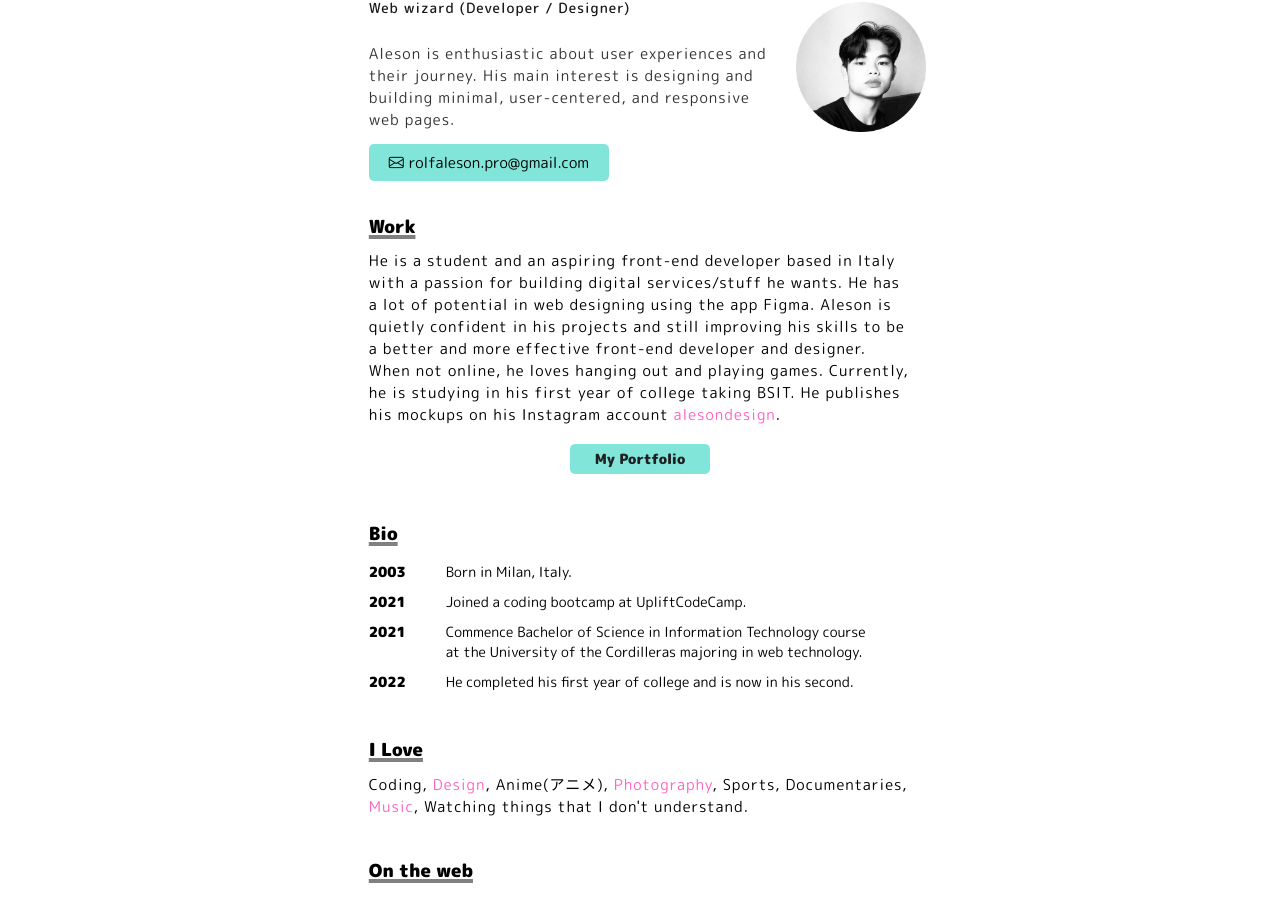
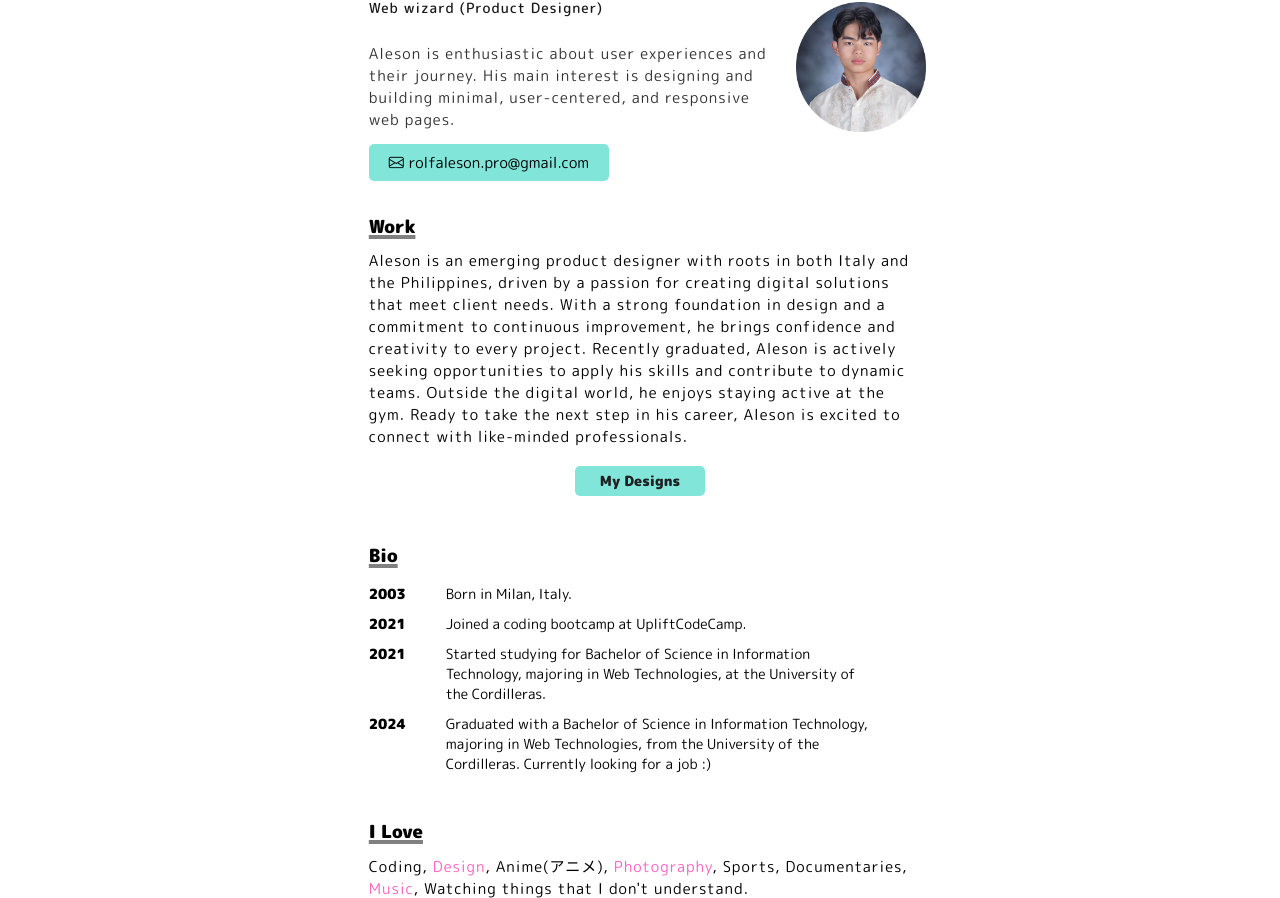
Before and after one commit to alesonpro/alesongalvez, a plain HTML site: page index.html in a window 1280 px wide. Shown: the part 152-1050 px from the top of the page. Drawn offline with nearby package versions, Linux system fonts and the light colour scheme.

Commit message:
added changes a new link on the navbar, updated informations toindex, design, and works

```diff
--- a/index.html
+++ b/index.html
@@ -23,6 +23,7 @@
         <input class="menu-btn" type="checkbox" id="menu-btn">
         <label class="menu-icon" for="menu-btn"><span class="nav-icon"></span></label>
         <ul class="menu">
+            <li><a href="index.html">Home</a></li>
             <li><a href="works.html">Works</a></li>
             <li><a href="design.html">Design</a></li>
             <li><a href="resume.pdf" target="_blank">Resume</a></li>
@@ -36,13 +37,13 @@
             <div class="profile-info">
                 <div class="profile-left section">
                     <h1 class="title">Rolf Aleson Galvez</h1>
-                    <p class="sub-title">Web wizard (Developer / Designer)</p>
+                    <p class="sub-title">Web wizard (Product Designer)</p>
                     <p>Aleson is enthusiastic about user experiences and their journey. His main interest is designing and building minimal,
                     user-centered, and responsive web pages.</p>
                     <a href="mailto:rolfaleson.pro@gmail.com"><i class="bi bi-envelope"></i>rolfaleson.pro@gmail.com</a>
                 </div>
                 <div class="profile-right">
-                    <img src="img/profile.png" alt="picture of aleson">
+                    <img src="img/profile_1.png" alt="picture of aleson">
                 </div>
             </div>
 
@@ -50,14 +51,13 @@
             <div class="section section-info">
                  <div class="work">
                     <h3>Work</h3>
-                    <p>He is a student and an aspiring front-end developer based in Italy with a passion for building digital services/stuff he
-                    wants. He has a lot of potential in web designing using the app Figma. Aleson is quietly confident in his projects and
-                    still improving his skills to be a better and more effective front-end developer and designer. When not online, he loves
-                    hanging out and playing games. Currently, he is studying in his first year of college taking BSIT. He publishes his
-                    mockups on his Instagram account <a class="social-links"
-                        href="https://www.instagram.com/alesondesign/?hl=en">alesondesign</a>.</p>
+                    <p>Aleson is an emerging product designer with roots in both Italy and the Philippines, driven by a passion for creating
+                    digital solutions that meet client needs. With a strong foundation in design and a commitment to continuous improvement,
+                    he brings confidence and creativity to every project. Recently graduated, Aleson is actively seeking opportunities to
+                    apply his skills and contribute to dynamic teams. Outside the digital world, he enjoys staying active at the gym. Ready
+                    to take the next step in his career, Aleson is excited to connect with like-minded professionals. </p>
                     <div class="button">
-                        <a class="btn" href="works.html">My Portfolio</a>
+                        <a class="btn" href="design.html">My Designs</a>
                     </div>
                  </div>
             </div>
@@ -77,12 +77,13 @@
                         </div>
                         <div class="personal-date-info">
                             <div class="date year">2021</div>
-                            <div class="date-info">Commence Bachelor of Science in Information Technology course at the University of the Cordilleras majoring in web
-                            technology.</div>
+                            <div class="date-info">Started studying for Bachelor of Science in Information Technology, majoring in Web Technologies, at the University
+                            of the Cordilleras.</div>
                         </div>
                         <div class="personal-date-info">
-                            <div class="date year">2022</div>
-                            <div class="date-info">He completed his first year of college and is now in his second.</div>
+                            <div class="date year">2024</div>
+                            <div class="date-info">Graduated with a Bachelor of Science in Information Technology, majoring in Web Technologies, from the University of the
+                            Cordilleras. Currently looking for a job :)</div>
                         </div>
                     </div>
                 </div>
@@ -115,10 +116,10 @@
                     <div class="social">
                         <div class="social-accounts">
                             <div class="social-left">
-                               <a href="https://twitter.com/alesonnnnnnn"><img src="img/twitter-icon.png" alt="twitter logo"></a>
+                               <a href="https://www.linkedin.com/in/aleson-galvez/"><img src="img/linkedln-icon.png" alt="twitter logo"></a>
                             </div>
                             <div class="social-right">
-                                <a href="https://twitter.com/alesonnnnnnn">@alesonnnnnnn</a>
+                                <a href="https://www.linkedin.com/in/aleson-galvez/">@rolfalesongalvez</a>
                             </div>
                         </div>
                     </div>
```
Also changed, not shown: design.html (+4 -3 lines), works.html (+13 -7 lines), img/linkedln-icon.png (added), img/profile_1.png (added), img/profile_2.png (added), img/profile_3.png (added), img/works_4.png (added).
